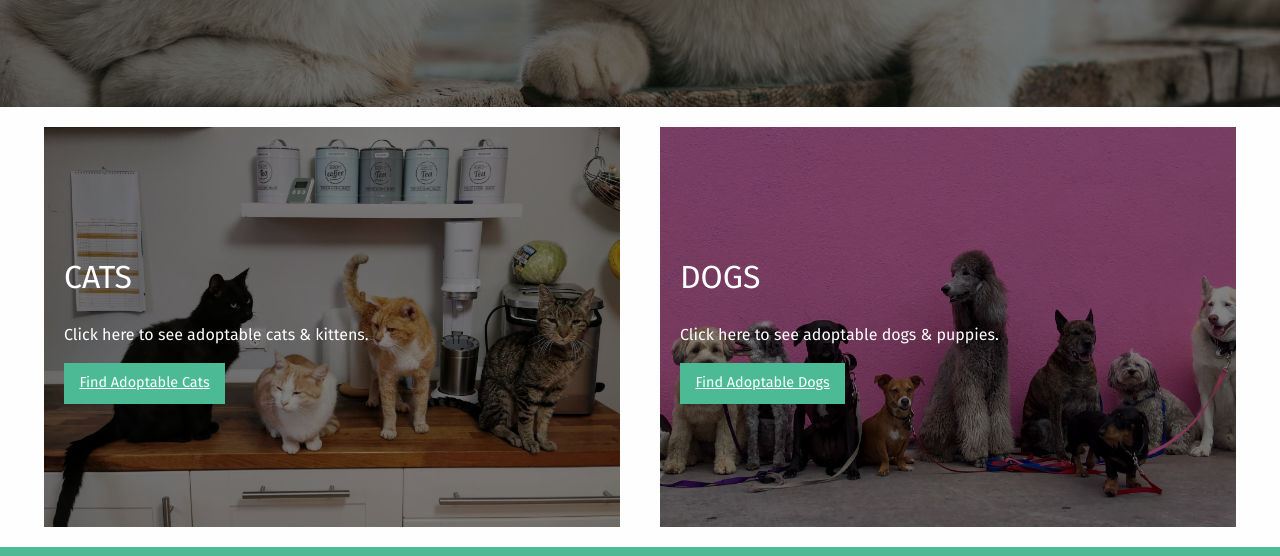
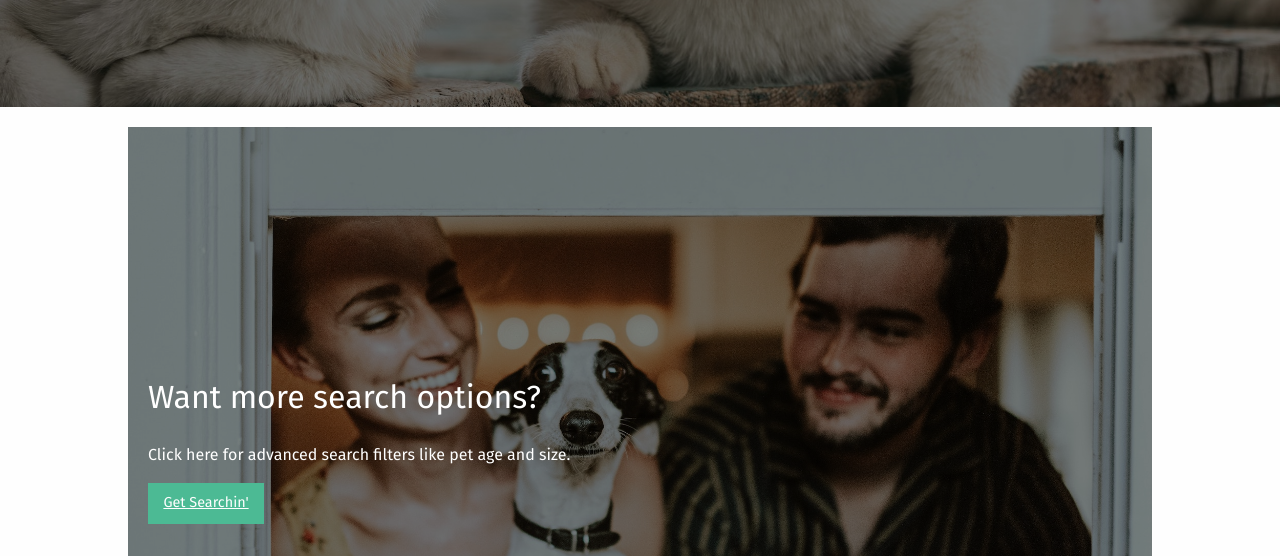
Before and after one commit to erin-maxson/cat-and-dog-adoption-search, a plain HTML site: page index.html in a window 1280 px wide. Shown: the part 571-1127 px from the top of the page. Drawn offline with nearby package versions, Linux system fonts and the light colour scheme.

Commit message:
updating homepage boxes

```diff
--- a/assets/homepage.css
+++ b/assets/homepage.css
@@ -156,9 +156,9 @@ h1 {
 }
 
 .cats {
-        background: linear-gradient(rgba(0, 0, 0, 0.5), rgba(0, 0, 0, 0.5)), url("./images/cats\ on\ the\ counter.jpg") top right no-repeat;
-        height: 50vh;
-        width: 45%;
+        background: linear-gradient(rgba(0, 0, 0, 0.5), rgba(0, 0, 0, 0.5)), url("./images/doginwindow.jpg") top right no-repeat;
+        height: 80vh;
+        width: 80%;
         background-size: cover;
         display: -webkit-flex;
         display: -ms-flexbox;
@@ -169,22 +169,6 @@ h1 {
         margin: 20px;
         font-family: 'Fira Sans', sans-serif;
 }
-
-.dogs {
-    background: linear-gradient(rgba(0, 0, 0, 0.5), rgba(0, 0, 0, 0.5)), url("./images/dogs.jpg") top right no-repeat;
-    height: 50vh;
-    width: 45%;
-    background-size: cover;
-    display: -webkit-flex;
-    display: -ms-flexbox;
-    display: flex;
-    -webkit-align-items: center;
-        -ms-flex-align: center;
-            align-items: center;
-    margin: 20px;
-    font-family: 'Fira Sans', sans-serif;
-}
-
 
 .social-footer {
     padding: 15px;
@@ -219,10 +203,6 @@ a {
   color: white;
 }
 
-#h1Dogs {
-  color: white;
-}
-
 #subheader {
   color: white;
 }
@@ -230,7 +210,3 @@ a {
 #catsBtn {
   background-color: #4CBA94;
 }
-
-#dogsBtn {
-  background-color: #4CBA94;
-}
--- a/index.html
+++ b/index.html
@@ -54,20 +54,11 @@
         <div class="grid-x align-center">
             <div class="marketing-site-hero cats">
                 <div class="marketing-site-hero-content cell medium-6">
-                    <h1 id="h1Cats">CATS</h1>
-                    <p id="subheader">Click here to see adoptable cats & kittens.</p>
-                    <a href="#" id="catsBtn" class="round button">Find Adoptable Cats</a>
+                    <h1 id="h1Cats">Want more search options?</h1>
+                    <p id="subheader">Click here for advanced search filters like pet age and size.</p>
+                    <a href="./animal-search.html" id="catsBtn" class="round button">Get Searchin'</a>
                 </div>
             </div>
-
-            <div class="marketing-site-hero dogs">
-                <div class="marketing-site-hero-content cell medium-6">
-                    <h1 id="h1Dogs">DOGS</h1>
-                    <p id="subheader">Click here to see adoptable dogs & puppies.</p>
-                    <a href="#" id="dogsBtn" class="round button">Find Adoptable Dogs</a>
-                </div>
-            </div>
-        </div>
 
     </main>
 
```
Also changed, not shown: assets/images/doginwindow.jpg (added).
